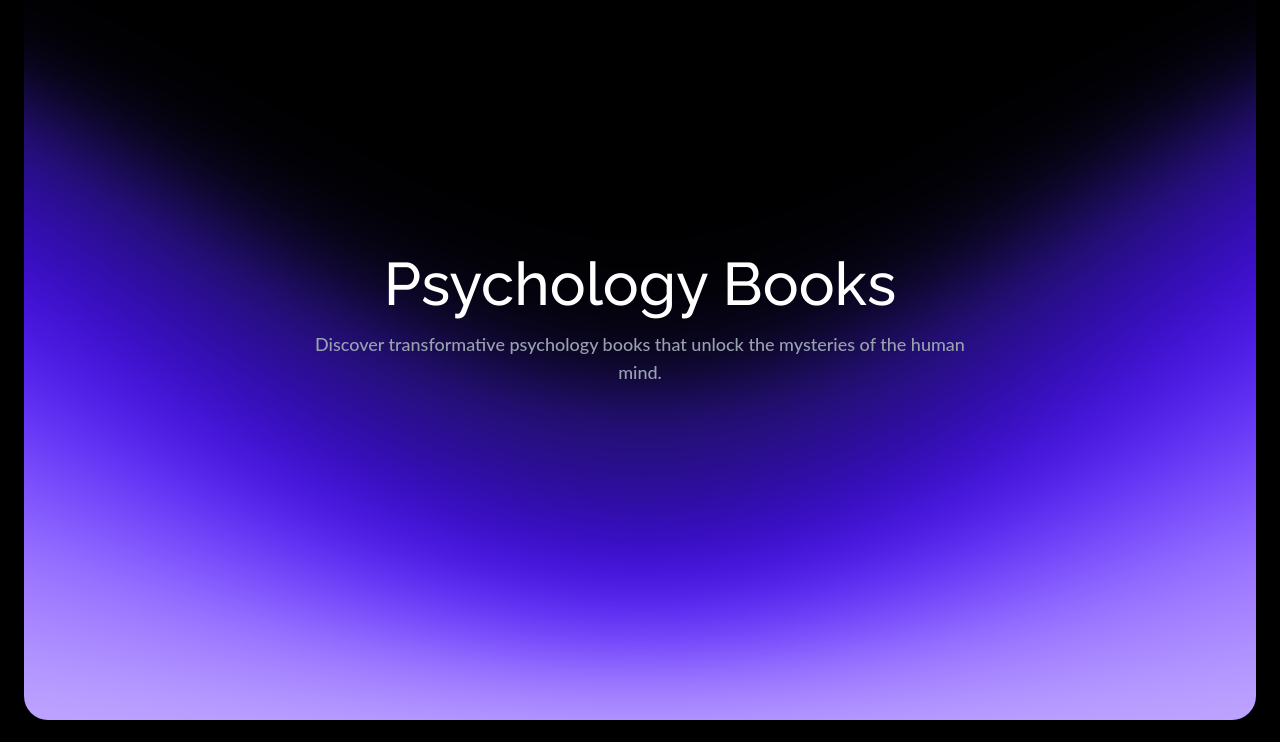
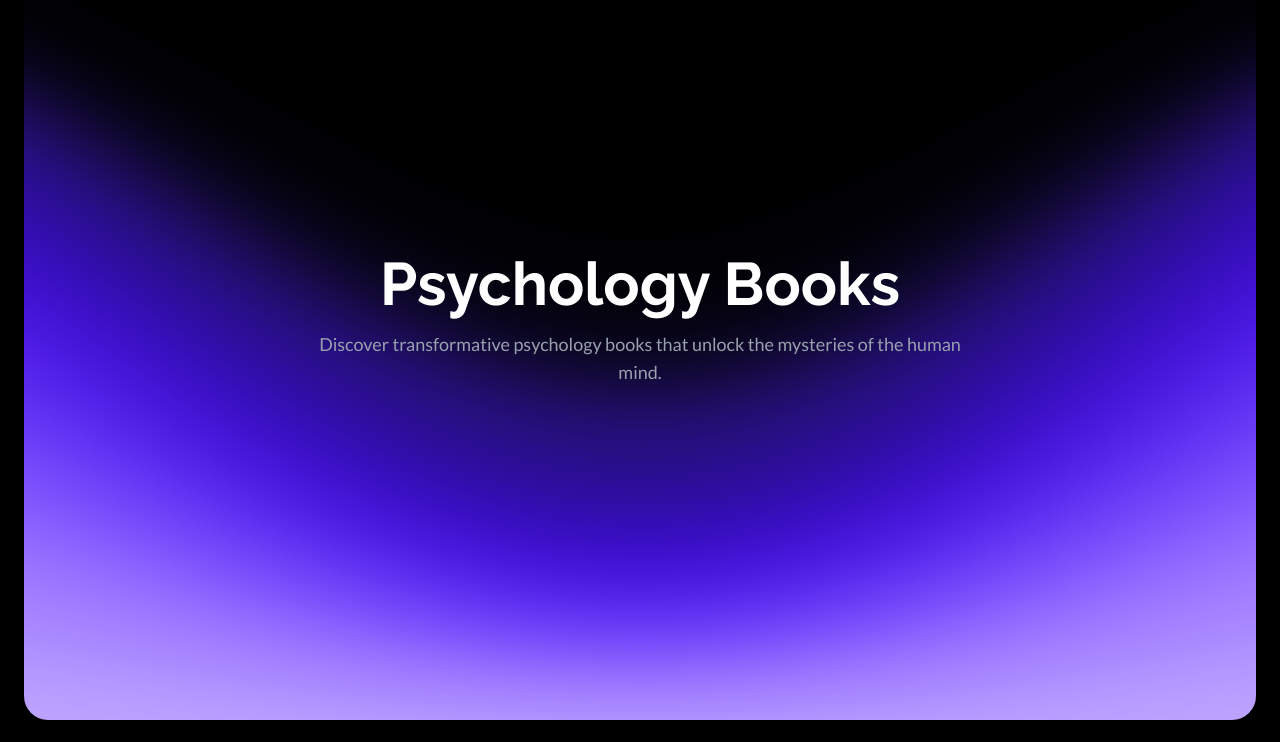
Before and after one commit to Priyansxu/Ecommerce, a Next.js app: page / in a window 1280 px wide. Shown: the top 742 px of the page. Built offline with nearby package versions, Linux system fonts and the light colour scheme.

Commit message:
Update Hero.js

```diff
--- a/app/components/Hero.js
+++ b/app/components/Hero.js
@@ -1,17 +1,8 @@
 import React from 'react';
 import { Raleway, Lato } from 'next/font/google';
 
-const raleway = Raleway({
-  subsets: ['latin'],
-  weight: '500',
-  display: 'swap',
-});
-
-const lato = Lato({
-  subsets: ['latin'],
-  weight: '500',
-  display: 'swap',
-});
+const raleway = Raleway({ subsets: ["latin"], weight: ["400", "700"] })
+const lato = Lato({ subsets: ["latin"], weight: ["400", "700"] })
 
 export default function Hero() {
   return (
```
